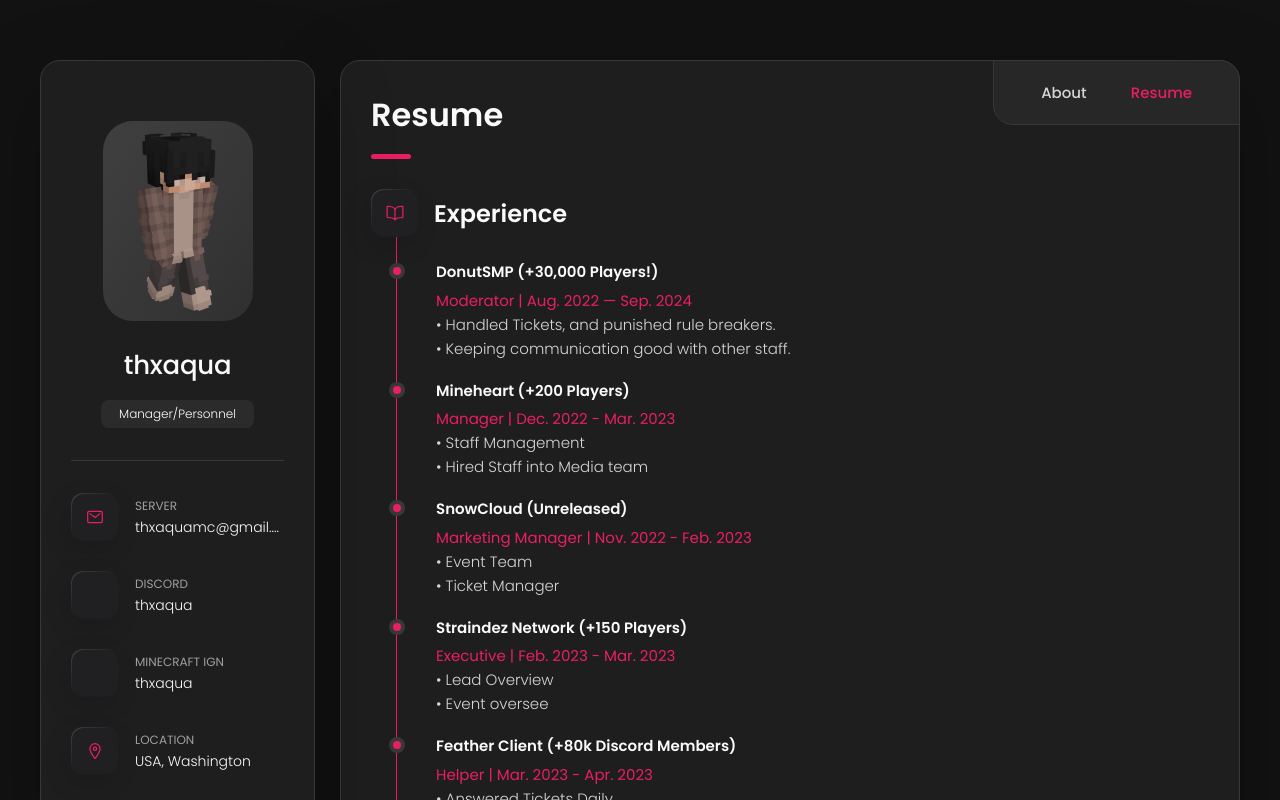
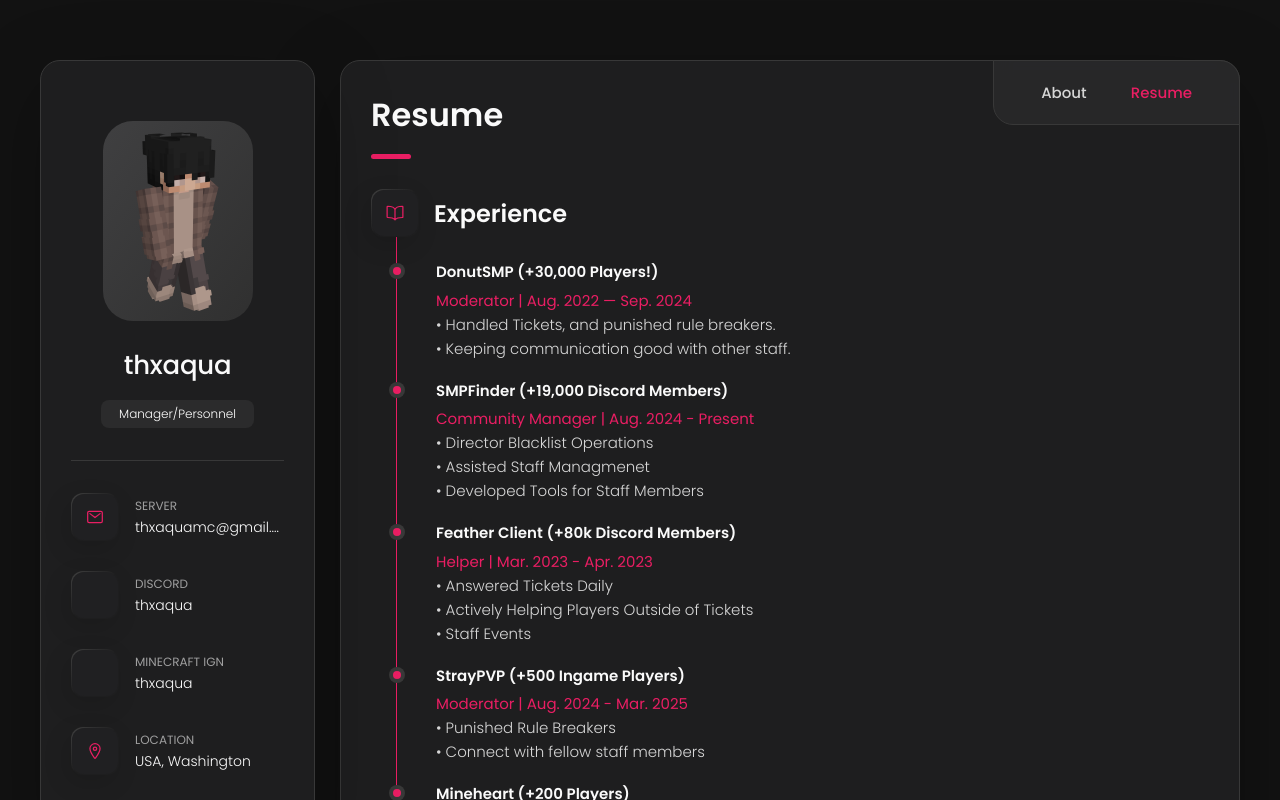
Before and after one commit to thxaqua1/portfolio, a plain HTML site: page index.html in a window 1280 px wide. Both pictures are taken after a click on the button "Resume". Shown: the top 800 px of the page. Drawn offline with nearby package versions, Linux system fonts and the light colour scheme; some icons are missing.

Commit message:
Update index.html

```diff
--- a/index.html
+++ b/index.html
@@ -450,6 +450,43 @@
 
                         <li class="timeline-item">
 
+                            <h4 class="h4 timeline-item-title">SMPFinder (+19,000 Discord Members)</h4>
+
+                                <span>Community Manager | Aug. 2024 - Present </span>
+
+                                <p class="timeline-text">
+                                     • Director Blacklist Operations
+                                    <br> • Assisted Staff Managmenet
+                                    <br> • Developed Tools for Staff Members
+                                    <br>
+                                </p>
+
+                            <li class="timeline-item">
+
+                             <h4 class="h4 timeline-item-title">Feather Client (+80k Discord Members)</h4>
+
+                                <span>Helper | Mar. 2023 - Apr. 2023  </span>
+
+                            <p class="timeline-text">
+                                • Answered Tickets Daily
+                                <br> • Actively Helping Players Outside of Tickets
+                                <br> • Staff Events
+                                <br>
+                            </p>
+
+                            <li class="timeline-item">
+
+                             <h4 class="h4 timeline-item-title">StrayPVP (+500 Ingame Players)</h4>
+                                <span>Moderator | Aug. 2024 - Mar. 2025 </span>
+
+                                <p class="timeline-text">
+                                     • Punished Rule Breakers
+                                    <br> • Connect with fellow staff members
+                                    <br>
+                                </p>
+
+                                <li class="timeline-item">
+
                             <h4 class="h4 timeline-item-title">Mineheart (+200 Players)</h4>
 
                             <span>Manager | Dec. 2022 - Mar. 2023</span>
@@ -493,19 +530,6 @@
 
                         <li class="timeline-item">
 
-                            <h4 class="h4 timeline-item-title">Feather Client (+80k Discord Members)</h4>
-
-                            <span>Helper | Mar. 2023 - Apr. 2023  </span>
-
-                            <p class="timeline-text">
-                                • Answered Tickets Daily
-                                <br> • Actively Helping Players Outside of Tickets
-                                <br> • Staff Events
-                                <br>
-                            </p>
-
-                            <li class="timeline-item">
-
                                 <h4 class="h4 timeline-item-title">SeasonMC (+250 Players Beta Release)</h4>
 
                                 <span>Media Team Member | Oct. 2022 - Dec. 2022</span>
@@ -542,20 +566,6 @@
                                             <br> • Helped players achieve goals.
                                             <br>
                                         </p>
-
-
-                                    <h4 class="h4 timeline-item-title">SMPFinder (+19,000 Discord Members)</h4>
-
-                                <span>Community Manager | Aug. 2024 - Present </span>
-
-                                <p class="timeline-text">
-                                     • Blacklist Operations
-                                    <br> • Assisted Staff Managmenet
-                                    <br> • Developed Tools for Staff Members
-                                    <br>
-                                </p>
-
-                                <li class="timeline-item">
 
                                    <h4 class="h4 timeline-item-title">StrayPVP (+500 Ingame Players)</h4>
                                 <span>Moderator | Aug. 2024 - Mar. 2025 </span>
```
